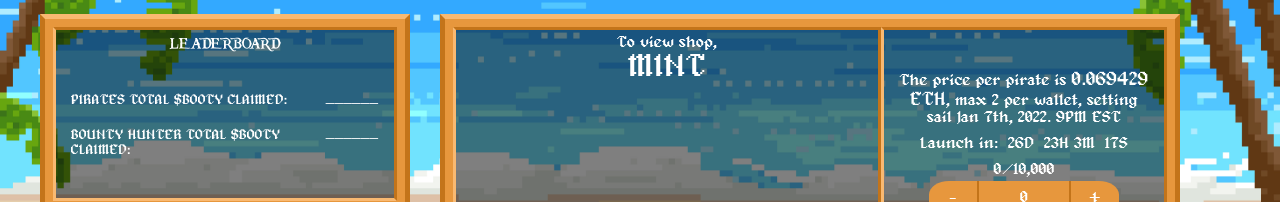
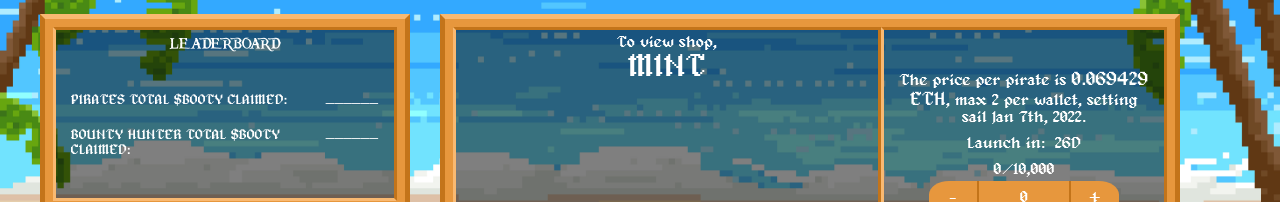
Before and after one commit to josephp126/piratehunternft-frontend, a React (Create React App) app: page / in a window 1280 px wide. Shown: the part 531-733 px from the top of the page. Built offline with nearby package versions, Linux system fonts and the light colour scheme.

Commit message:
time removed

```diff
--- a/src/App.js
+++ b/src/App.js
@@ -5,6 +5,7 @@ import Roadmap from './components/Roadmap';
 import WhitePaper from './components/WhitePaper.js';
 import ToggleContextProvider from './contexts/ToggleContext';
 import {BrowserRouter as Router, Route, Routes} from "react-router-dom"
+import Tos from './components/Tos';
 
 function App() {
 
@@ -18,6 +19,8 @@ function App() {
         <Routes>
           <Route exact path="/" element={<Home/>} />
           <Route exact path="/whitepaper" element={<WhitePaper/>}/>
+          <Route exact path="/termsofservice" element={<Tos/>}/>
+
         </Routes>
       </Router>
     </div>
--- a/src/components/Description.js
+++ b/src/components/Description.js
@@ -52,8 +52,8 @@ const Description = () => {
                         </div>
 
                         <div className="level-3 right">
-                            <p >The price per pirate is <span className="eth">0.069429 ETH</span>, max 2 per wallet, setting sail Jan 7th, 2022. 9PM EST</p>
-                            {Difference < 0 ? <p>Launched</p> : <p>Launch in: <span>{countDown.days}D</span> <span>{countDown.hours}H</span><span>{countDown.minutes}M</span> <span>{countDown.seconds}S</span> </p>}
+                            <p >The price per pirate is <span className="eth">0.069429 ETH</span>, max 2 per wallet, setting sail Jan 7th, 2022.</p>
+                            {Difference < 0 ? <p>Launched</p> : <p>Launch in: <span>{countDown.days}D</span></p>}
 
 
                             <div>
--- a/src/components/Mint.js
+++ b/src/components/Mint.js
@@ -1,8 +1,6 @@
 import React, {useState, useContext} from 'react'
 import MintLoad from "../gifs/mintingLoading.gif"
 import { ToggleContext } from '../contexts/ToggleContext.js'
-
-
 
 const Mint = () => {
     const [isOpen, setIsOpen] = useState(false)
@@ -34,7 +32,7 @@ const Mint = () => {
             <div>
                 <p >The price per pirate is <span className="eth">0.069429 ETH</span>, max 2 per wallet, setting sail Jan 7th, 2022</p>
 
-                {Difference < 0 ? <p>Launched</p> : <p>Launch in: <span>{countDown.days}D</span> <span>{countDown.hours}H</span> <span>{countDown.minutes}M</span> <span>{countDown.seconds}S</span> </p>}
+                {Difference < 0 ? <p>Launched</p> : <p>Launch in: <span>{countDown.days}D</span> </p>}
 
                 <div>
                     <p>{counter}/10,000</p>
--- /dev/null
+++ b/src/components/Tos.js
@@ -0,0 +1,10 @@
+
+const Tos = () => {
+    return (
+        <div>
+
+        </div>
+    )
+}
+
+export default Tos
```
